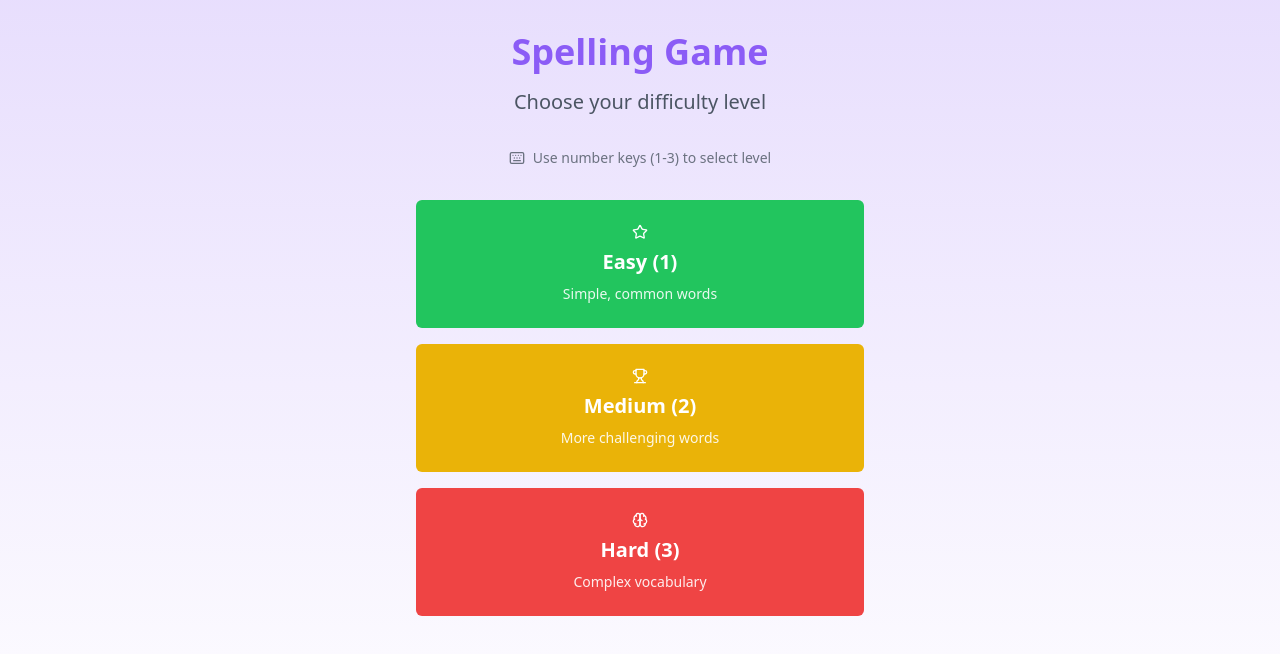
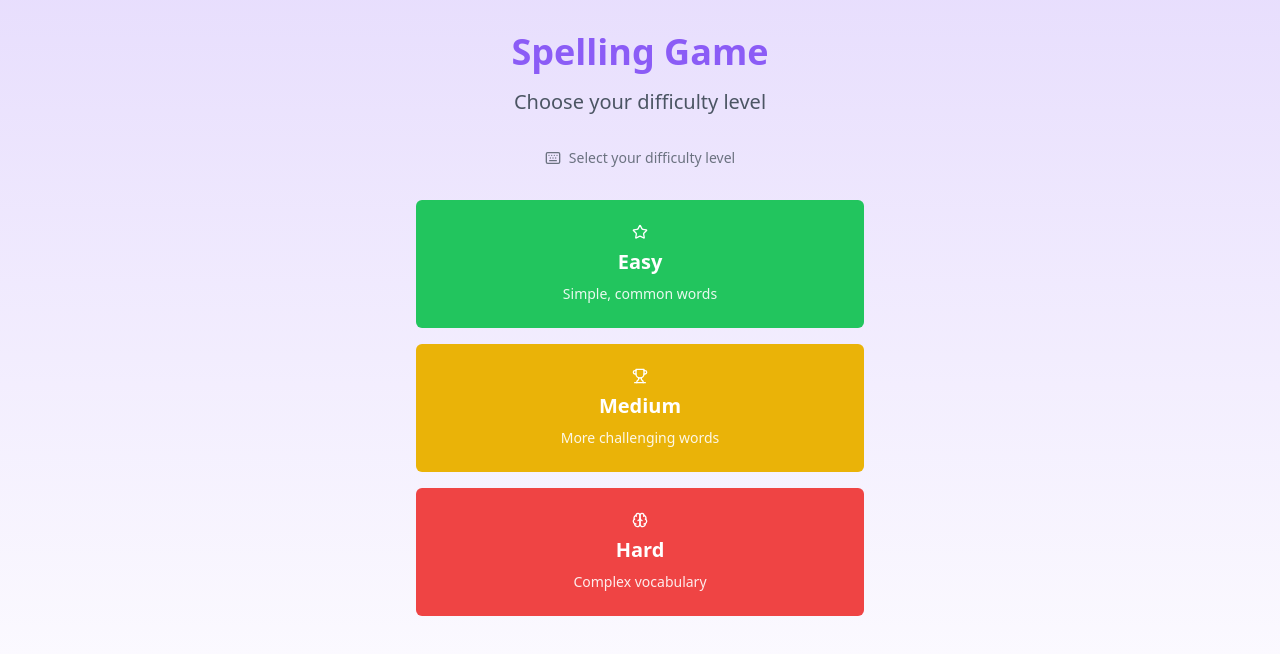
Before and after one commit to uwas89/spchga-, a React (Vite) app: page / in a window 1280 px wide. Shown: the top 654 px of the page. Built offline with nearby package versions, Linux system fonts and the light colour scheme.

Commit message:
Remove Numbers from Level Selection
Updated the LevelSelection component to remove numerical indicators from the difficulty levels. The levels are now displayed as "Easy", "Medium", and "Hard" without associated numbers.
[skip gpt_engineer]

```diff
--- a/src/components/game/LevelSelection.tsx
+++ b/src/components/game/LevelSelection.tsx
@@ -19,7 +19,7 @@ const LevelSelection = ({ onLevelSelect }: LevelSelectionProps) => {
         <div className="text-center text-sm text-gray-500 mb-4">
           <p className="flex items-center justify-center gap-2">
             <Keyboard className="h-4 w-4" />
-            Use number keys (1-3) to select level
+            Select your difficulty level
           </p>
         </div>
 
@@ -30,7 +30,7 @@ const LevelSelection = ({ onLevelSelect }: LevelSelectionProps) => {
           >
             <div className="flex flex-col items-center gap-2">
               <Star className="h-8 w-8" />
-              <span className="text-xl font-bold">Easy (1)</span>
+              <span className="text-xl font-bold">Easy</span>
               <span className="text-sm opacity-90">Simple, common words</span>
             </div>
           </Button>
@@ -41,7 +41,7 @@ const LevelSelection = ({ onLevelSelect }: LevelSelectionProps) => {
           >
             <div className="flex flex-col items-center gap-2">
               <Trophy className="h-8 w-8" />
-              <span className="text-xl font-bold">Medium (2)</span>
+              <span className="text-xl font-bold">Medium</span>
               <span className="text-sm opacity-90">More challenging words</span>
             </div>
           </Button>
@@ -52,7 +52,7 @@ const LevelSelection = ({ onLevelSelect }: LevelSelectionProps) => {
           >
             <div className="flex flex-col items-center gap-2">
               <Brain className="h-8 w-8" />
-              <span className="text-xl font-bold">Hard (3)</span>
+              <span className="text-xl font-bold">Hard</span>
               <span className="text-sm opacity-90">Complex vocabulary</span>
             </div>
           </Button>
```
